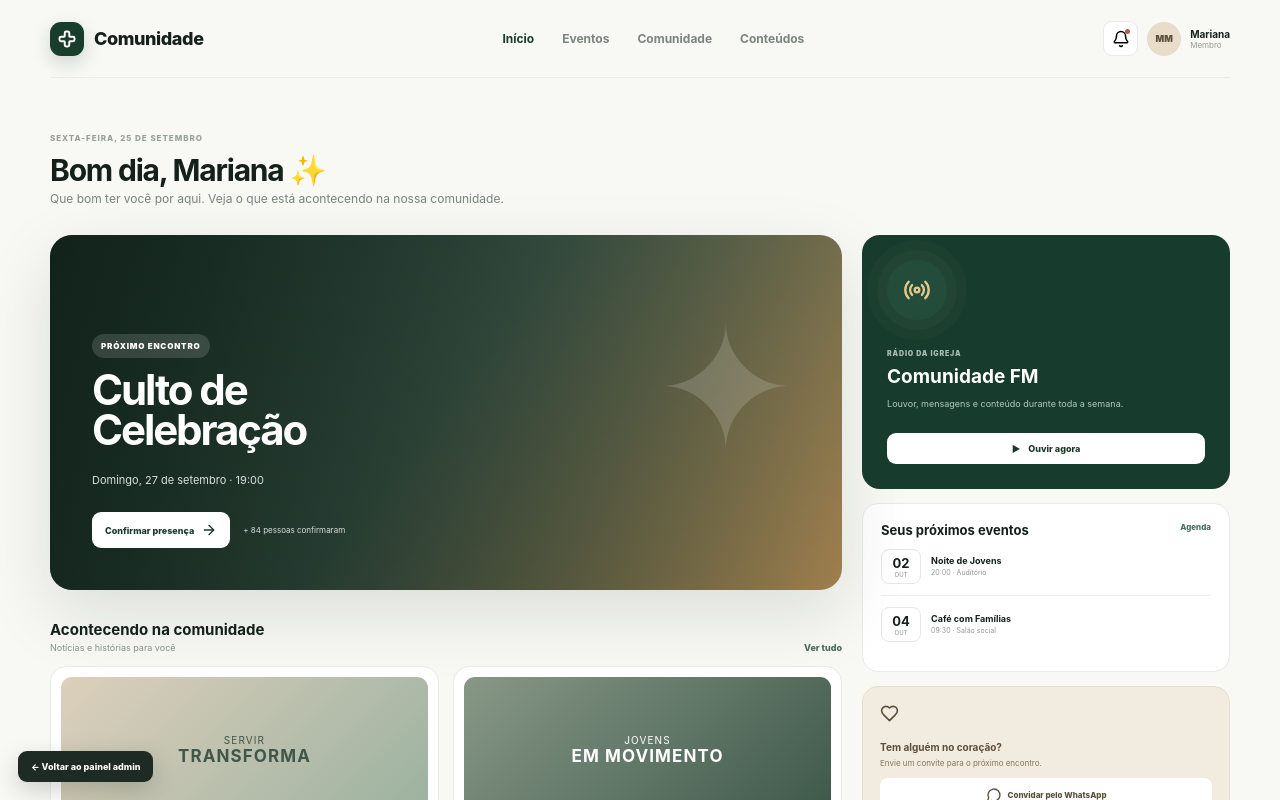
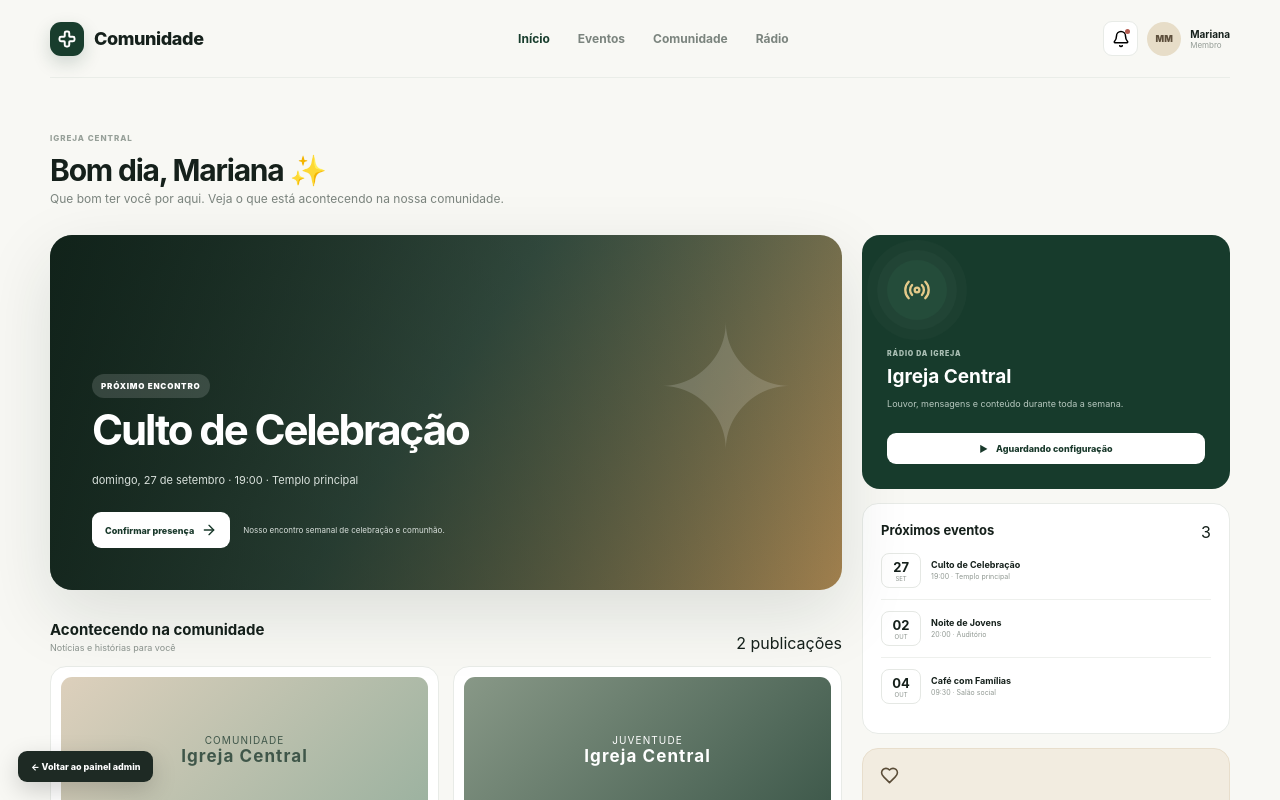
Before and after one commit to lucasfer-dev/saas-igreja, a Next.js app: page /membros in a window 1280 px wide. Shown: the top 800 px of the page. Built offline with nearby package versions, Linux system fonts and the light colour scheme.

Commit message:
feat: connect member experience to local content

```diff
--- a/app/membros/page.tsx
+++ b/app/membros/page.tsx
@@ -1,45 +1,74 @@
+"use client";
+
 import Link from "next/link";
 import { ArrowRight, Bell, CalendarDays, ChevronRight, Heart, Home, MessageCircle, Radio, UserRound } from "lucide-react";
 import { Brand } from "@/components/brand";
+import { useChurchData } from "@/hooks/use-church-data";
 
 export default function MembersPage() {
+  const { data } = useChurchData();
+  const events = [...(data?.events ?? [])].filter(e=>e.published).sort((a,b)=>a.date.localeCompare(b.date));
+  const news = (data?.news ?? []).filter(n=>n.published);
+  const settings = data?.settings;
+  const featured = events[0];
+
+  const invite = () => {
+    const text = featured
+      ? `Quero te convidar para ${featured.title}, dia ${new Date(featured.date+"T12:00:00").toLocaleDateString("pt-BR")} às ${featured.time}. Vamos juntos?`
+      : "Quero te convidar para estar com a gente na igreja!";
+    window.open(`https://wa.me/?text=${encodeURIComponent(text)}`, "_blank", "noopener,noreferrer");
+  };
+
+  const playRadio = () => {
+    if(settings?.radioUrl) window.open(settings.radioUrl, "_blank", "noopener,noreferrer");
+    else alert("A igreja ainda não configurou o link da rádio.");
+  };
+
   return (
     <main className="member-app">
       <header className="member-topbar container">
         <Brand />
-        <div className="member-desktop-nav"><a className="active">Início</a><a>Eventos</a><a>Comunidade</a><a>Conteúdos</a></div>
+        <div className="member-desktop-nav"><a className="active">Início</a><a href="#eventos">Eventos</a><a href="#noticias">Comunidade</a><a href="#radio">Rádio</a></div>
         <div className="member-profile"><button><Bell size={18}/><i/></button><span>MM</span><div><b>Mariana</b><small>Membro</small></div></div>
       </header>
 
       <section className="member-home container">
-        <div className="member-greeting"><small>SEXTA-FEIRA, 25 DE SETEMBRO</small><h1>Bom dia, Mariana ✨</h1><p>Que bom ter você por aqui. Veja o que está acontecendo na nossa comunidade.</p></div>
+        <div className="member-greeting"><small>{settings?.churchName?.toUpperCase() || "NOSSA COMUNIDADE"}</small><h1>Bom dia, Mariana ✨</h1><p>{settings?.memberWelcome || "Que bom ter você por aqui."}</p></div>
 
         <div className="member-layout">
           <div className="member-feed">
             <article className="featured-event">
-              <div className="featured-overlay"><span className="event-pill">PRÓXIMO ENCONTRO</span><h2>Culto de<br/>Celebração</h2><p>Domingo, 27 de setembro · 19:00</p><div><button>Confirmar presença <ArrowRight size={16}/></button><span>+ 84 pessoas confirmaram</span></div></div>
+              <div className="featured-overlay">
+                <span className="event-pill">{featured ? "PRÓXIMO ENCONTRO" : "AGENDA"}</span>
+                <h2>{featured?.title || "Novos encontros em breve"}</h2>
+                <p>{featured ? `${new Date(featured.date+"T12:00:00").toLocaleDateString("pt-BR",{weekday:"long",day:"2-digit",month:"long"})} · ${featured.time} · ${featured.location}` : "Acompanhe aqui os próximos eventos da comunidade."}</p>
+                {featured && <div><button onClick={()=>alert("Presença confirmada neste dispositivo.")}>Confirmar presença <ArrowRight size={16}/></button><span>{featured.description}</span></div>}
+              </div>
               <div className="featured-symbol">✦</div>
             </article>
 
-            <div className="feed-heading"><div><h3>Acontecendo na comunidade</h3><p>Notícias e histórias para você</p></div><a>Ver tudo</a></div>
+            <div className="feed-heading" id="noticias"><div><h3>Acontecendo na comunidade</h3><p>Notícias e histórias para você</p></div><span>{news.length} publicações</span></div>
             <div className="news-grid">
-              <article className="feed-card"><div className="feed-img one"><span>SERVIR<br/><b>TRANSFORMA</b></span></div><small>COMUNIDADE</small><h3>Uma semana inteira para servir nossa cidade</h3><p>Veja como participar da próxima ação social.</p><a>Ler notícia <ChevronRight size={14}/></a></article>
-              <article className="feed-card"><div className="feed-img two"><span>JOVENS<br/><b>EM MOVIMENTO</b></span></div><small>JUVENTUDE</small><h3>Uma noite feita para novas conexões</h3><p>Convide alguém para estar com a gente.</p><a>Ver evento <ChevronRight size={14}/></a></article>
+              {news.map((item,i)=><article className="feed-card" key={item.id}>
+                <div className={"feed-img "+(i%2===0?"one":"two")}><span>{item.category.toUpperCase()}<br/><b>{settings?.churchName || "COMUNIDADE"}</b></span></div>
+                <small>{item.category.toUpperCase()}</small><h3>{item.title}</h3><p>{item.excerpt}</p><details><summary>Ler notícia <ChevronRight size={14}/></summary><p className="news-full">{item.content}</p></details>
+              </article>)}
+              {!news.length && <div className="empty-member">Nenhuma notícia publicada ainda.</div>}
             </div>
           </div>
 
           <aside className="member-side">
-            <article className="radio-card"><div className="radio-orbit"><Radio size={28}/></div><small>RÁDIO DA IGREJA</small><h3>Comunidade FM</h3><p>Louvor, mensagens e conteúdo durante toda a semana.</p><button><span>▶</span> Ouvir agora</button></article>
-            <article className="side-card"><div className="panel-title"><div><h3>Seus próximos eventos</h3></div><a>Agenda</a></div>
-              <div className="member-event"><span><b>02</b><small>OUT</small></span><div><b>Noite de Jovens</b><small>20:00 · Auditório</small></div></div>
-              <div className="member-event"><span><b>04</b><small>OUT</small></span><div><b>Café com Famílias</b><small>09:30 · Salão social</small></div></div>
+            <article className="radio-card" id="radio"><div className="radio-orbit"><Radio size={28}/></div><small>RÁDIO DA IGREJA</small><h3>{settings?.churchName || "Comunidade"}</h3><p>Louvor, mensagens e conteúdo durante toda a semana.</p><button onClick={playRadio}><span>▶</span> {settings?.radioUrl ? "Ouvir agora" : "Aguardando configuração"}</button></article>
+            <article className="side-card" id="eventos"><div className="panel-title"><div><h3>Próximos eventos</h3></div><span>{events.length}</span></div>
+              {events.slice(0,4).map(event=>{const date=new Date(event.date+"T12:00:00");return <div className="member-event" key={event.id}><span><b>{String(date.getDate()).padStart(2,"0")}</b><small>{date.toLocaleDateString("pt-BR",{month:"short"}).replace(".","").toUpperCase()}</small></span><div><b>{event.title}</b><small>{event.time} · {event.location}</small></div></div>})}
+              {!events.length && <p className="muted-small">Nenhum evento publicado.</p>}
             </article>
-            <article className="invite-card"><Heart size={19}/><div><b>Tem alguém no coração?</b><p>Envie um convite para o próximo encontro.</p></div><button><MessageCircle size={16}/> Convidar pelo WhatsApp</button></article>
+            <article className="invite-card"><Heart size={19}/><div><b>Tem alguém no coração?</b><p>Envie um convite para o próximo encontro.</p></div><button onClick={invite}><MessageCircle size={16}/> Convidar pelo WhatsApp</button></article>
           </aside>
         </div>
       </section>
 
-      <nav className="mobile-tabbar"><a className="active"><Home size={19}/><small>Início</small></a><a><CalendarDays size={19}/><small>Eventos</small></a><a><Radio size={19}/><small>Rádio</small></a><a><UserRound size={19}/><small>Perfil</small></a></nav>
+      <nav className="mobile-tabbar"><a className="active"><Home size={19}/><small>Início</small></a><a href="#eventos"><CalendarDays size={19}/><small>Eventos</small></a><a href="#radio"><Radio size={19}/><small>Rádio</small></a><a><UserRound size={19}/><small>Perfil</small></a></nav>
       <Link href="/admin" className="demo-float">← Voltar ao painel admin</Link>
     </main>
   );
```
